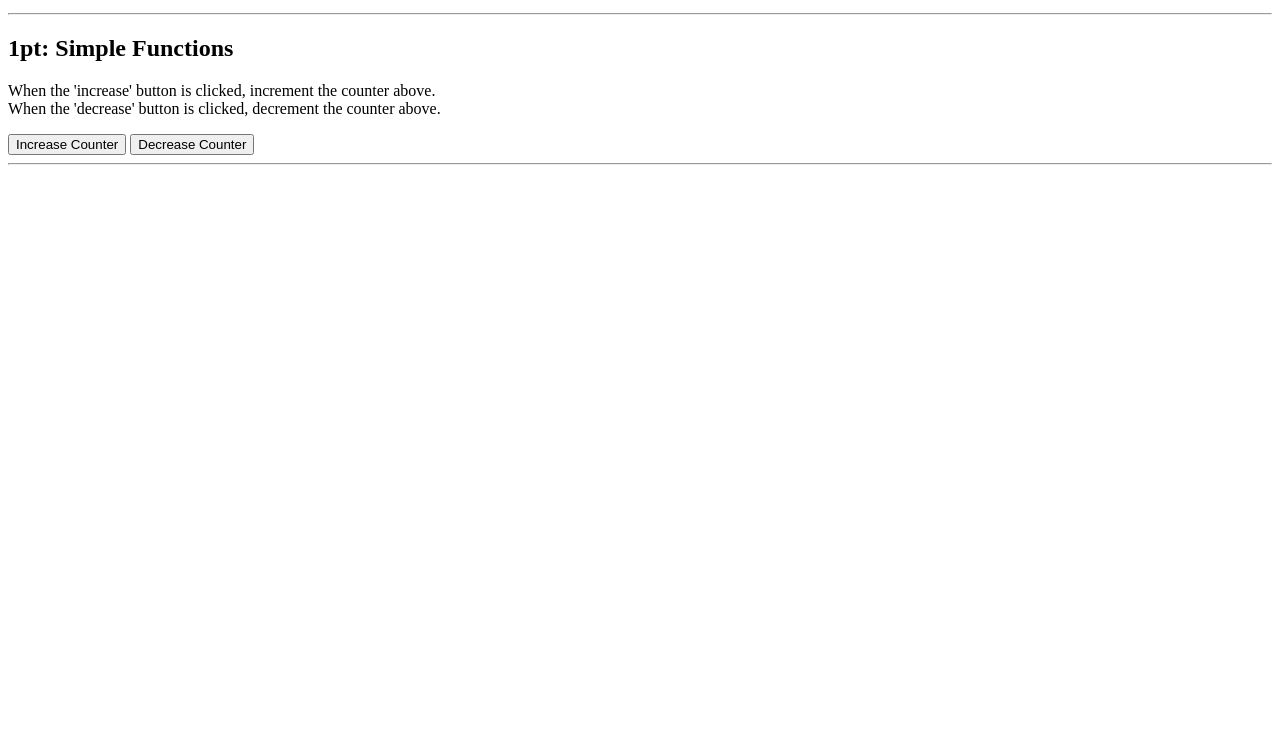
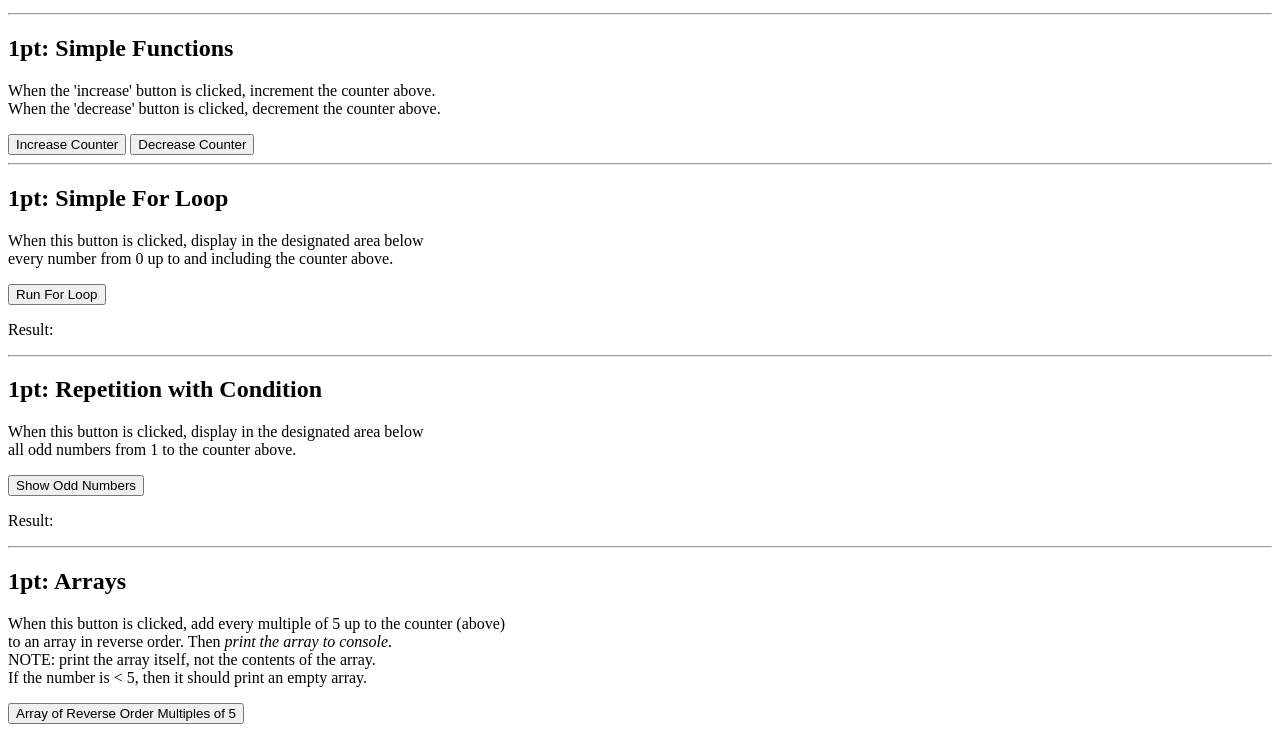
Before and after one commit to Wagyu-54/Basic-Javascript, a plain HTML site: page index.html in a window 1280 px wide. Shown: the part 101-833 px from the top of the page. Before the commit the page ends 800 px from the top, so only its background shows below. Drawn offline with Linux system fonts and the light colour scheme.

Commit message:
Update index.html

```diff
--- a/index.html
+++ b/index.html
@@ -26,3 +26,38 @@
     <button onclick="tickDown()">Decrease Counter</button>
 
     <hr>
+ <h2>1pt: Simple For Loop</h2>
+    <p>
+        When this button is clicked, display in the designated area below<br>
+        every number from 0 up to and including the counter above.
+    </p>
+
+    <button onclick="runForLoop()">Run For Loop</button>
+
+    <p>Result: <span id="forLoopResult"></span></p>
+
+    <hr>
+
+    <h2>1pt: Repetition with Condition</h2>
+    <p>
+        When this button is clicked, display in the designated area below<br>
+        all odd numbers from 1 to the counter above.
+    </p>
+
+    <button onclick="showOddNumbers()">Show Odd Numbers</button>
+
+    <p>Result: <span id="oddNumberResult"></span></p>
+
+    <hr>
+
+    <h2>1pt: Arrays</h2>
+    <p>
+        When this button is clicked, add every multiple of 5 up to the counter (above)<br>
+        to an array in reverse order. Then <em>print the array to console</em>.<br>
+        NOTE: print the array itself, not the contents of the array.<br>
+        If the number is &lt; 5, then it should print an empty array.
+    </p>
+
+    <button onclick="addMultiplesToArray()">
+        Array of Reverse Order Multiples of 5
+    </button>
```
